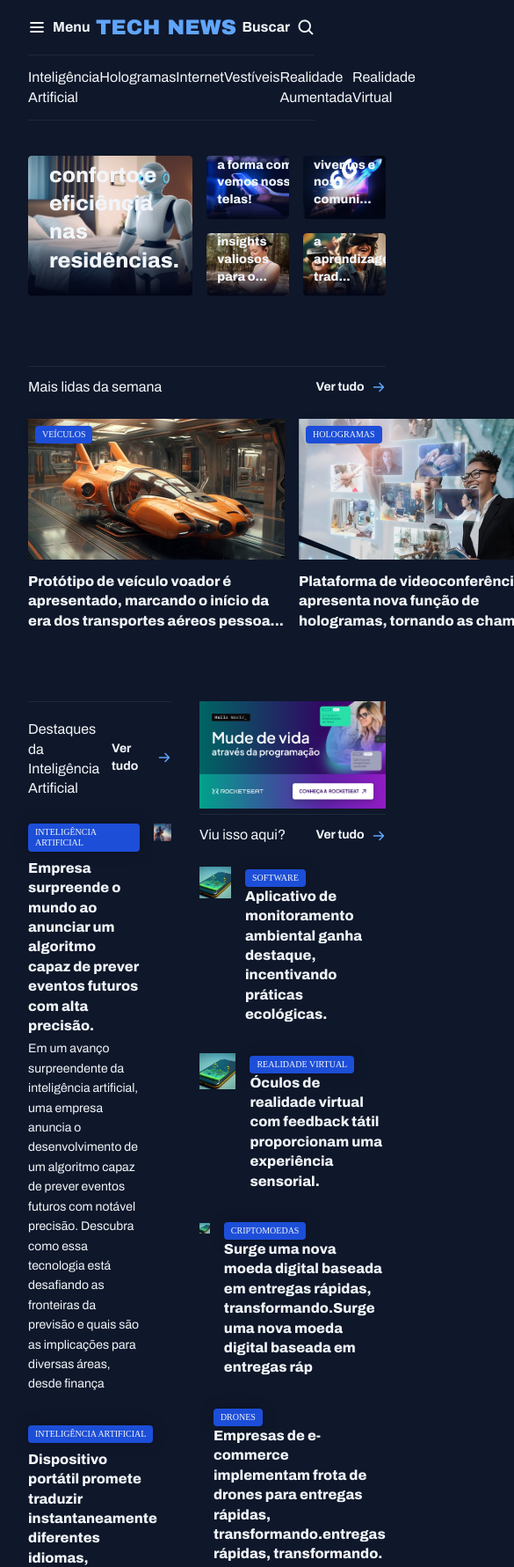
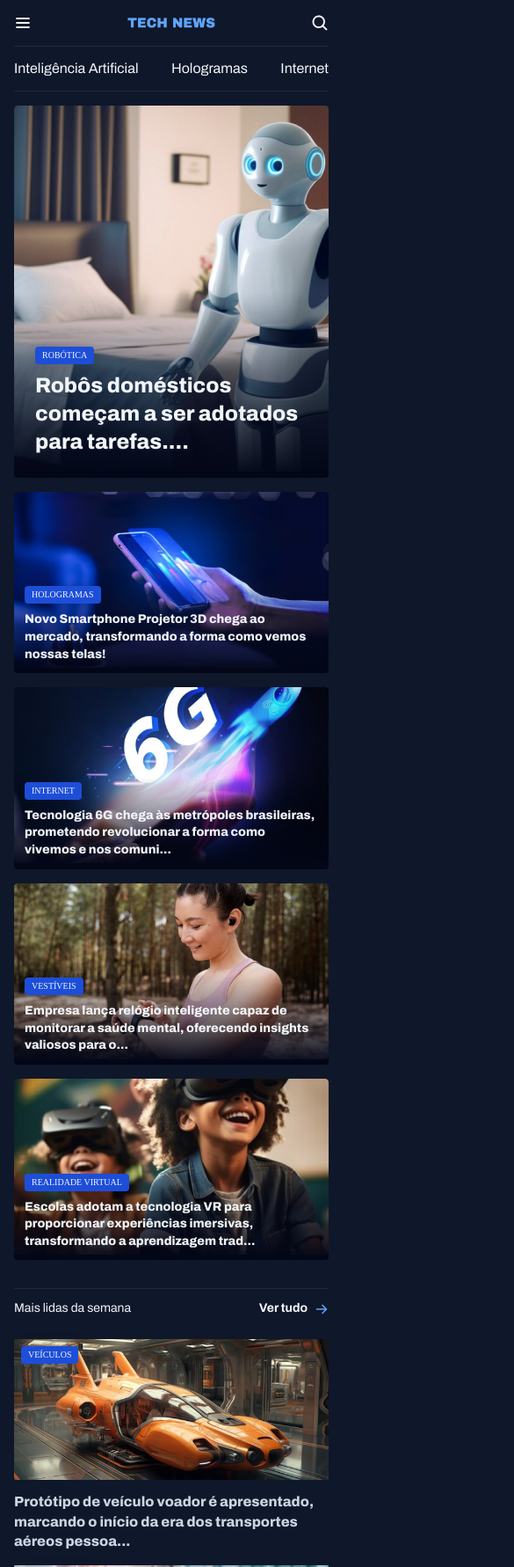
Before and after one commit to leandrosani/portal-de-noticias, a plain HTML site: page index.html in a window 390 px wide. Shown: the top 1781 px of the page at 88% size, 585 px wide, since content can reach past the window. Drawn offline with Linux system fonts and the light colour scheme.

Commit message:
responsividade 430px adicionada

```diff
--- a/index.html
+++ b/index.html
@@ -14,15 +14,15 @@
     <nav id="primary" class="grid grid-flow-cow">
         <div>
           <img src="assets/icons/List.svg" alt="icone menu">
-          <strong>Menu</strong>
+          <strong class="desktop-only">Menu</strong>
         </div>
 
-        <div>
+        <div class="logo">
           <img src="assets/logo.png" alt="LOGO">
         </div>
 
         <div>
-          <strong>Buscar</strong>
+          <strong class="desktop-only">Buscar</strong>
           <img src="assets/icons/MagnifyingGlass.svg" alt="buscar">
         </div>
     </nav>
@@ -31,9 +31,9 @@
       <a href="#">Inteligência Artificial</a>
       <a href="#">Hologramas</a>
       <a href="#">Internet</a>
-      <a href="#">Vestíveis</a>
-      <a href="#">Realidade Aumentada</a>
-      <a href="#">Realidade  Virtual</a>
+      <a href="#" class="desktop-only">Vestíveis</a>
+      <a href="#" class="desktop-only">Realidade Aumentada</a>
+      <a href="#" class="desktop-only">Realidade  Virtual</a>
     </nav>
   </header>
 
@@ -44,13 +44,16 @@
 
         <figcaption>
           <span class="content-tag">robótica</span>
+          <h2 class="text-2xl desktop-only">
+            Robôs domésticos começam a ser adotados para tarefas diárias, prometendo mais conforto e eficiência nas residências.
+          </h2>
           <h2 class="text-2xl">
-            Robôs domésticos começam a ser adotados para tarefas diárias, prometendo mais conforto e eficiência nas residências.
+            Robôs domésticos começam a ser adotados para tarefas....
           </h2>
         </figcaption>
       </figure>
 
-      <div class="grid grid-cols-2 gap-16">
+      <div class="cards grid grid-cols-2 gap-16">
         <figure class="card">
           <img src="./assets/image/Image 02.png" alt="imagem 2">
 
@@ -108,7 +111,7 @@
         </a>
       </header>
 
-      <div class="grid gap-16">
+      <div class="cards grid gap-16">
         <figure>
           <span class="content-tag">veículos</span>
           <img src="./assets/image/Image 06.png" alt="">
@@ -155,61 +158,61 @@
 
       <div class="grid gap-32">
         <article class="grid grid-flow-cow gap-16">
-          <div>
+          <div class="flex-2">
             <span class="content-tag">Inteligência Artificial</span>
             <h3 class="text-xl">
               Empresa surpreende o mundo ao anunciar um algoritmo capaz de prever eventos futuros com alta precisão.
             </h3>
             <p class="text-sm">
-              Em um avanço surpreendente da inteligência artificial, uma empresa anuncia o desenvolvimento de um algoritmo capaz de prever eventos futuros com notável precisão. Descubra como essa tecnologia está desafiando as fronteiras da previsão e quais são as implicações para diversas áreas, desde finança
+              Em um avanço surpreendente da inteligência artificial, uma empresa anuncia o desenvolvimento de um algoritmo capaz
             </p>
           </div>
-          <div>
+          <div class="flex-1">
             <img src="./assets/image/Image 10.png" alt="">
           </div>
         </article>
 
         <article class="grid grid-flow-cow gap-16">
-          <div>
+          <div class="flex-2">
             <span class="content-tag">Inteligência Artificial</span>
             <h3 class="text-xl">
               Dispositivo portátil promete traduzir instantaneamente diferentes idiomas, facilitando a comunicação global.
             </h3>
             <p class="text-sm">
-              Em um mundo cada vez mais conectado, a comunicação sem fronteiras é essencial. Nesse contexto, um dispositivo portátil surge como um verdadeiro herói linguístico, prometendo quebrar as barreiras idiomáticas instantaneamente. Imagine poder se comunicar fluentemente em qualquer lugar do mundo
+              Em um mundo cada vez mais conectado, a comunicação sem fronteiras é essencial. Nesse contexto, um dispositivo portátil surge
             </p>
           </div>
-          <div>
+          <div class="flex-1">
             <img src="./assets/image/Image 11.png" alt="">
           </div>
         </article>
 
         <article class="grid grid-flow-cow gap-16">
-          <div>
+          <div class="flex-2">
             <span class="content-tag">Inteligência Artificial</span>
             <h3 class="text-xl">
               Criados para auxiliar idosos, robôs de companhia ganham popularidade, oferecendo suporte emocional e físico aos
             </h3>
             <p class="text-sm">
-              A tecnologia não só avança, mas também busca tornar a vida mais significativa para todas as gerações. No cenário atual, os robôs sociais, projetados especialmente para oferecer apoio e companhia aos idosos, estão ganhando destaque. Mais do que meros assistentes, esses robôs são programados
+              A tecnologia não só avança, mas também busca tornar a vida mais significativa para todas as gerações. No cenário atual
             </p>
           </div>
-          <div>
+          <div class="flex-1">
             <img src="./assets/image/Image 12.png" alt="">
           </div>
         </article>
 
         <article class="grid grid-flow-cow gap-16">
-          <div>
+          <div class="flex-2">
             <span class="content-tag">Inteligência Artificial</span>
             <h3 class="text-xl">
               Aplicativo utiliza inteligência artificial para ajudar usuários a manterem o foco e aumentarem a produtividade no dia a dia.
             </h3>
             <p class="text-sm">
-              No turbilhão da vida moderna, onde distrações são abundantes, um aplicativo inovador surge como um aliado indispensável para quem busca maior concentração e eficiência no cotidiano. Utilizando avançados algoritmos de inteligência artificial, este aplicativo promete mais do que simplesmente
+              No turbilhão da vida moderna, onde distrações são abundantes, um aplicativo inovador surge como um aliado indispensável
             </p>
           </div>
-          <div>
+          <div class="flex-1">
             <img src="./assets/image/Image 13.png" alt="">
           </div>
         </article>
@@ -239,7 +242,7 @@
             <div>
               <span class="content-tag">Software</span>
               <h3 class="text-xl">
-                Aplicativo de monitoramento ambiental ganha destaque, incentivando práticas ecológicas.
+                Aplicativo de monitoramento ambiental ganha destaque.
               </h3>
             </div>
           </article>
@@ -252,7 +255,7 @@
             <div>
               <span class="content-tag">Realidade Virtual</span>
               <h3 class="text-xl">
-                Óculos de realidade virtual com feedback tátil proporcionam uma experiência sensorial.
+                Óculos de realidade virtual com feedback tátil proporcionam...
               </h3>
             </div>
           </article>
@@ -265,7 +268,7 @@
             <div>
               <span class="content-tag">Criptomoedas</span>
               <h3 class="text-xl">
-                Surge uma nova moeda digital baseada em entregas rápidas, transformando.Surge uma nova moeda digital baseada em entregas ráp
+                Surge uma nova moeda digital baseada em entregas rápidas, transformando...
               </h3>
             </div>
           </article>
@@ -278,7 +281,7 @@
             <div>
               <span class="content-tag">Drones</span>
               <h3 class="text-xl">
-                Empresas de e-commerce implementam frota de drones para entregas rápidas, transformando.entregas rápidas, transformando.
+                Empresas de e-commerce implementam frota de drones para entregas rápidas...
               </h3>
             </div>
           </article>
@@ -291,7 +294,7 @@
             <div>
               <span class="content-tag">Impressão 3d</span>
               <h3 class="text-xl">
-                Tecnologia inovadora permite a impressão 3D de órgãos humanos, revolucionando a medicina.
+                Tecnologia inovadora permite a impressão 3D de órgãos humanos...
               </h3>
             </div>
           </article>
--- a/style/global.css
+++ b/style/global.css
@@ -46,6 +46,10 @@
 
  }
 
+p {
+  color: var(--text-color-secondary);
+}
+
  .container {
   max-width: 1280px;
   padding-inline: 32px;
@@ -75,3 +79,34 @@
   color: var(--text-color-primary);
   box-shadow: 0px 0px 16px rgba(2, 6, 23, 0.25);
  }
+
+ @media screen and (max-width: 430px) {
+
+  .container {
+    width: 100%;
+    padding-inline: 16px;
+  }
+
+  .desktop-only {
+    display: none;
+  }
+
+  h3, strong {
+    font-size: 14px;
+  }
+
+  main {
+    margin-block: 40px;
+    row-gap: 32px;
+    column-gap: 32px;
+
+    grid-template-columns: 1fr;
+
+    grid-template-areas:
+      "featured"
+      "weekly"
+      "ai"
+      "aside";
+    }
+
+ }
--- a/style/header.css
+++ b/style/header.css
@@ -23,3 +23,27 @@
   border-inline: none;
   justify-content: space-between;
 }
+
+@media screen and (max-width: 430px) {
+
+  #primary {
+    padding-block: 16px;
+
+
+    div.logo {
+      img {
+        width: 100px;
+      }
+    }
+
+    /* nesting CSS */
+    div:nth-child(2) {
+      margin-inline: auto;
+    }
+
+    div:nth-child(3) {
+      justify-self: end;
+    }
+  }
+
+}
--- a/style/sections.css
+++ b/style/sections.css
@@ -109,10 +109,69 @@ aside {
 
 #more {
 
-
   img {
     width: 72px;
     aspect-ratio: 1/1;
     object-fit: cover;
   }
+
+  & h3 {
+    margin-top: 8px;
+  }
 }
+
+
+@media screen and (max-width: 430px) {
+
+  main {
+    margin: 16px;
+  }
+
+  #featured,
+  #weekly {
+    grid-auto-flow: row;
+    width: 100%;
+
+    & img {
+      height: 26rem;
+      width: 100%;
+    }
+
+    & .cards {
+      grid-template-columns: 1fr;
+
+      & img {
+        height: 12.5rem;
+      }
+    }
+  }
+
+  #weekly .cards figure img {
+      height: 10rem;
+      object-fit: cover;
+    }
+
+
+    /*Section Ai*/
+  #ai {
+
+    & article {
+      display: flex;
+      flex-direction: row-reverse;
+
+      & .flex-2 {
+        flex: 2;
+      }
+
+      & .flex-1 {
+        flex: 1;
+      }
+    }
+  }
+
+  /*ADS*/
+  #ads {
+    margin-bottom: 32px;
+  }
+
+}
```
Also changed, not shown: style/utility.css (+7 -0 lines).
